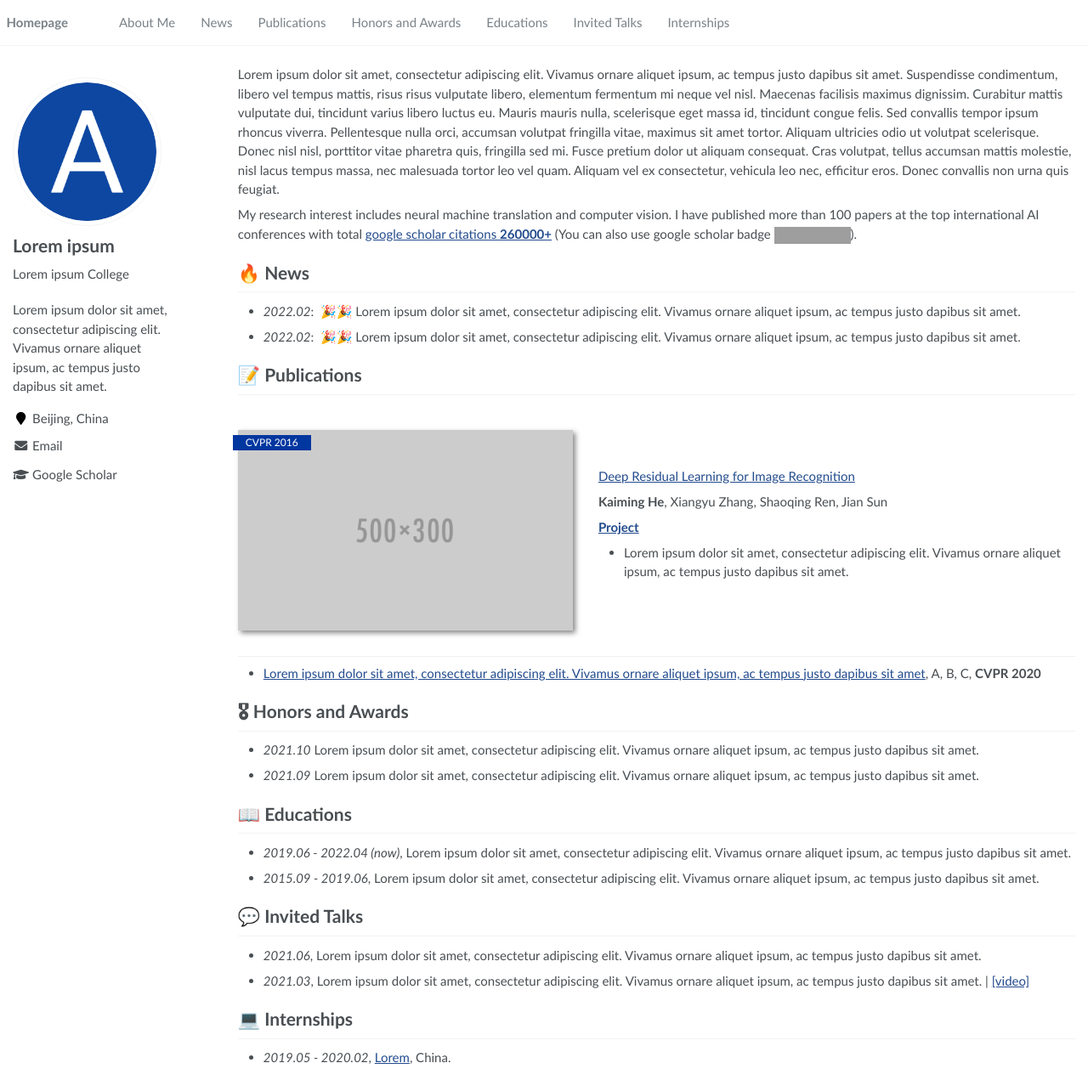
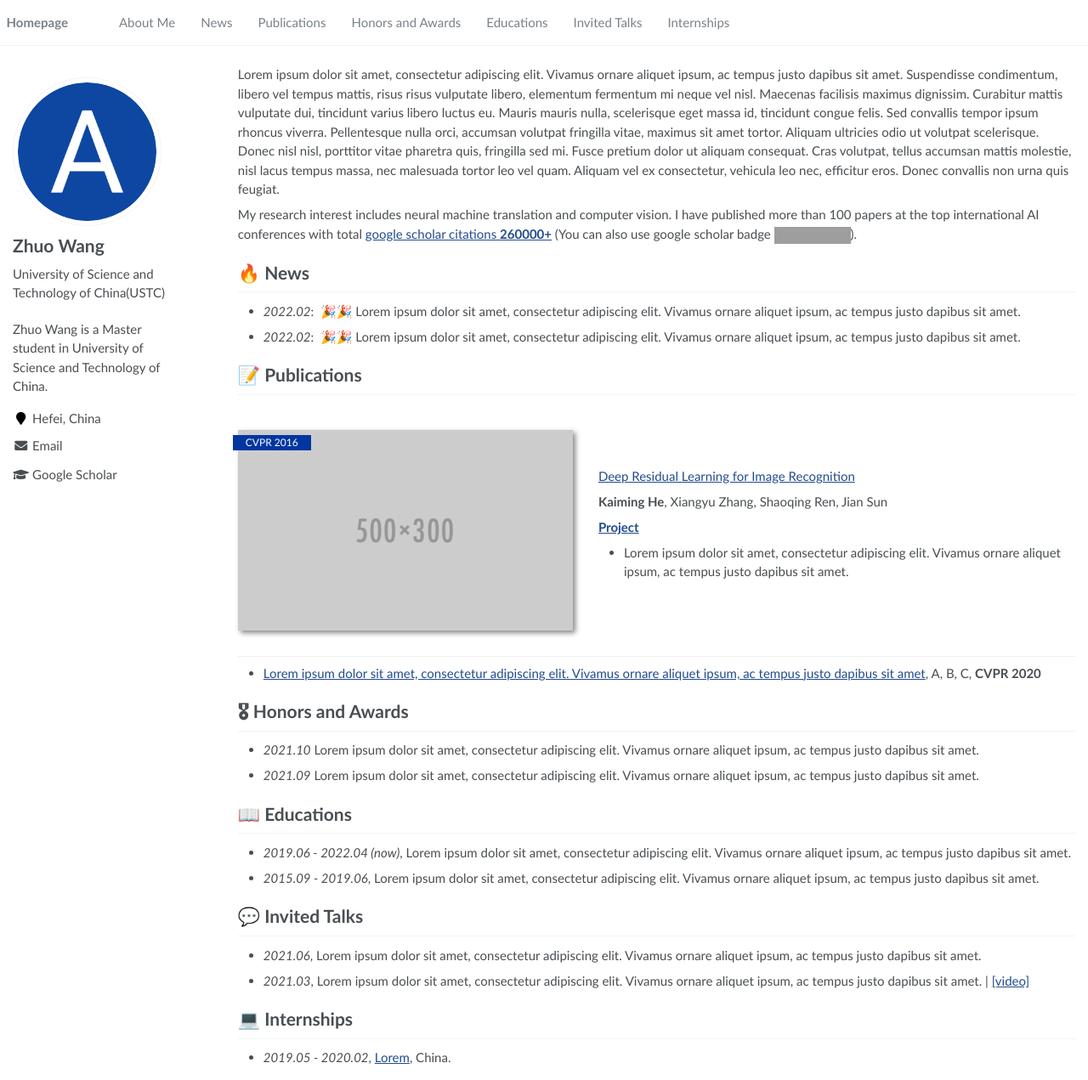
Before and after one commit to ZehyrW/ZehyrW.github.io, a Jekyll site: the page built from _pages/about.md, in a window 1280 px wide and 1271 px high. Shown: the whole window at 85% size. Built offline with Jekyll 4.4.1, drawn with Linux system fonts in a browser that asks for light colours; grey boxes are pictures that could not be loaded.

Commit message:
Update _config.yml

```diff
--- a/_config.yml
+++ b/_config.yml
@@ -6,9 +6,9 @@
 # `jekyll serve`. If you change this file, please restart the server process.
 
 # Site Settings
-title                    : "Lorem ipsum"
-description              : "Lorem ipsum dolor sit amet, consectetur adipiscing elit. Vivamus ornare aliquet ipsum, ac tempus justo dapibus sit amet. "
-repository               : "RayeRen/acad-homepage.github.io"
+title                    : "Zhuo Wang"
+description              : "Zhuo Wang is a Master student in University of Science and Technology of China."
+repository               : "ZehyrW/ZehyrW.github.io"
 google_scholar_stats_use_cdn : true
 
 # google analytics
@@ -21,14 +21,14 @@ baidu_site_verification  :  # get baidu_site_verification from https://ziyuan.ba
 
 # Site Author
 author:
-  name             : "Lorem ipsum"
+  name             : "Zhuo Wang"
   avatar           : "images/android-chrome-512x512.png"
-  bio              : "Lorem ipsum College"
-  location         : "Beijing, China"
+  bio              : "University of Science and Technology of China(USTC)"
+  location         : "Hefei, China"
   employer         :
   pubmed           :
   googlescholar    : "https://scholar.google.com/citations?user=YOUR_GOOGLE_SCHOLAR_ID"
-  email            : "Lorem@ipsum.com"
+  email            : "zhuowang70@gmail.com"
   researchgate     :  # e.g., "https://www.researchgate.net/profile/yourprofile"
   uri              :
   bitbucket        :
```
